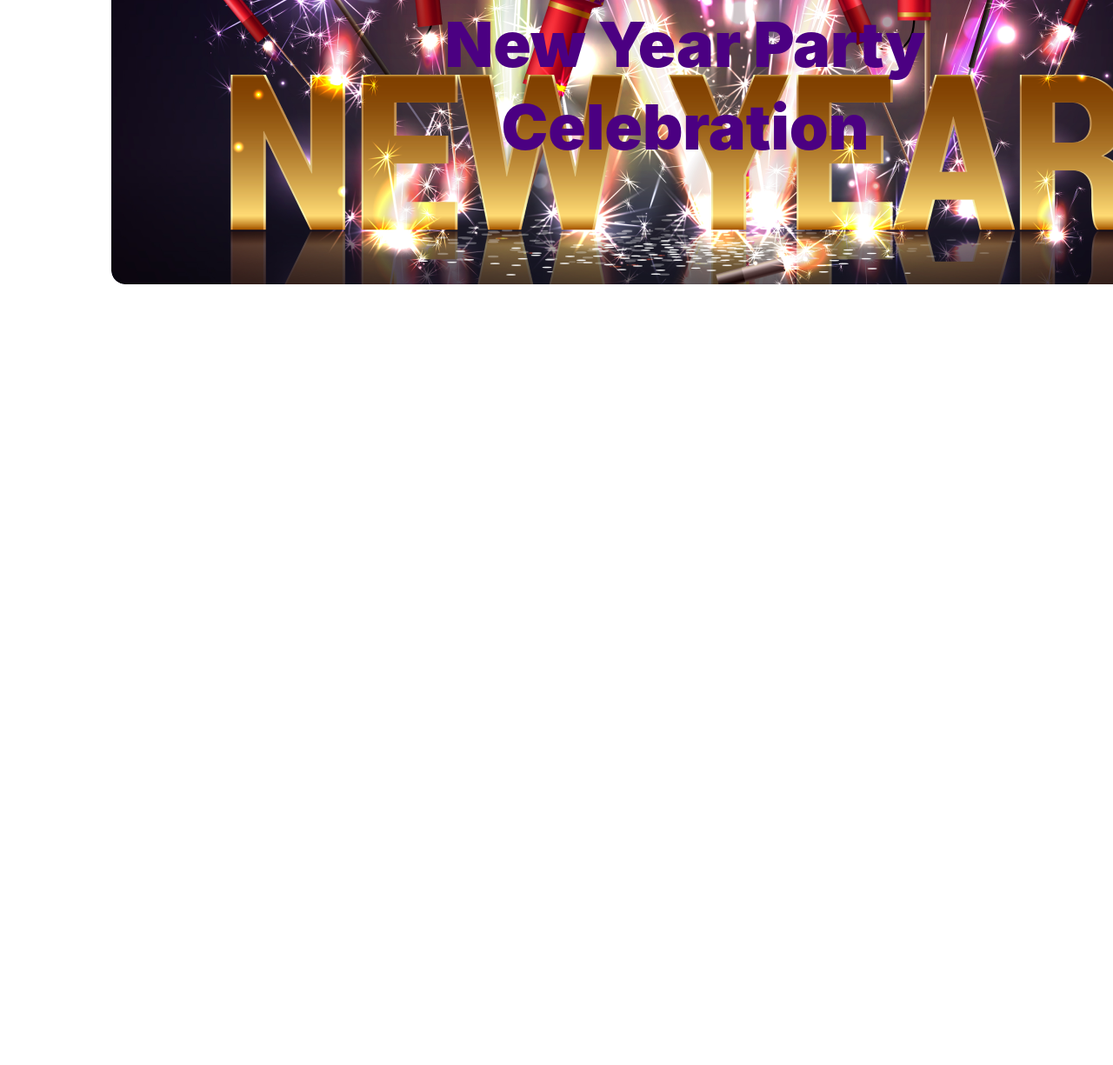
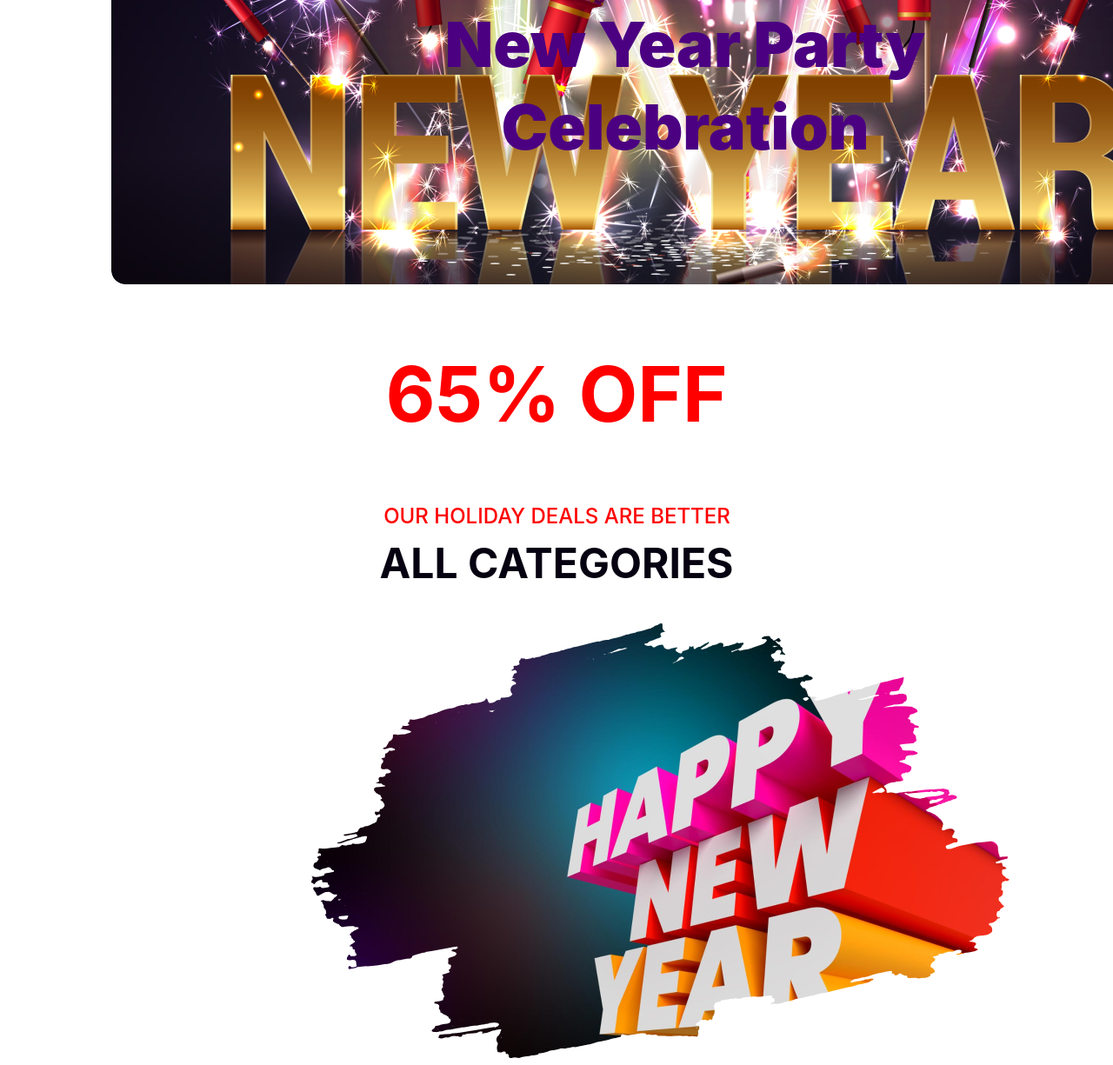
Before and after one commit to afiaafifa/B9-A1, a plain HTML site: page index.html in a window 1280 px wide. Shown: the part 305-1530 px from the top of the page at 87% size. Before the commit the page ends 800 px from the top, so only its background shows below. Drawn offline with Linux system fonts and the light colour scheme.

Commit message:
added section

```diff
--- a/index.html
+++ b/index.html
@@ -20,6 +20,16 @@
 
 
     <main>
+        <section>
+            <div>
+                <h2 class="off">65% OFF</h2>
+            <h4 class="our">OUR HOLIDAY DEALS ARE BETTER</h4>
+            <h3 class="all">ALL CATEGORIES</h3>
+            </div>
+            <div class="img">
+                <img src="resources/New Year Photo.png" alt="">
+            </div>
+        </section>
 
 
     </main>
--- a/styles/styles.css
+++ b/styles/styles.css
@@ -7,7 +7,7 @@ body {
 /*banner styles*/
 
 .banner-greeting {
-    color:#300053;
+    color: #300053;
     text-align: center;
     font-size: 32px;
     font-weight: 400;
@@ -16,7 +16,7 @@ body {
 }
 
 .banner-title {
-    color:#4B0082;
+    color: #4B0082;
     text-align: center;
     font-size: 72px;
     font-weight: 900;
@@ -35,4 +35,36 @@ body {
 
 
 }
+
 /*section styles*/
+.off {
+    color: #F00;
+    text-align: center;
+    font-size: 88px;
+    font-weight: 700;
+    margin: 300px 409px o;
+}
+
+
+.our {
+    color: #F00;
+    text-align: center;
+    font-size: 24px;
+    font-weight: 500;
+    margin: 030px 401px 0 402px;
+}
+
+.all {
+    color: #070211;
+    text-align: center;
+    font-size: 48px;
+    font-weight: 700;
+    margin: 10px 395px 0;
+}
+
+.img {
+    width: 802.9px;
+    height: 500px;
+    flex-shrink: 0;
+    margin: 40px 350px 0;
+}
```
